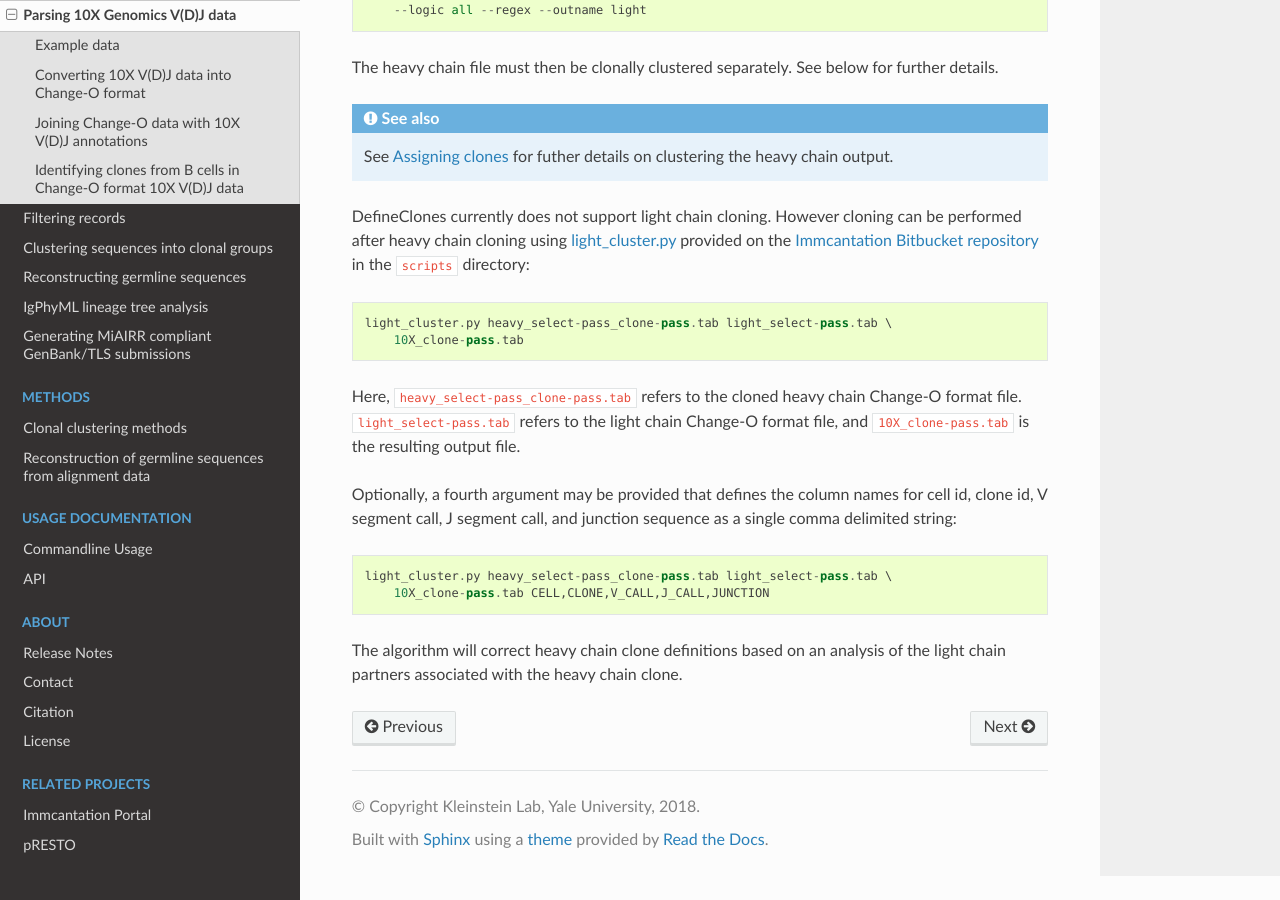
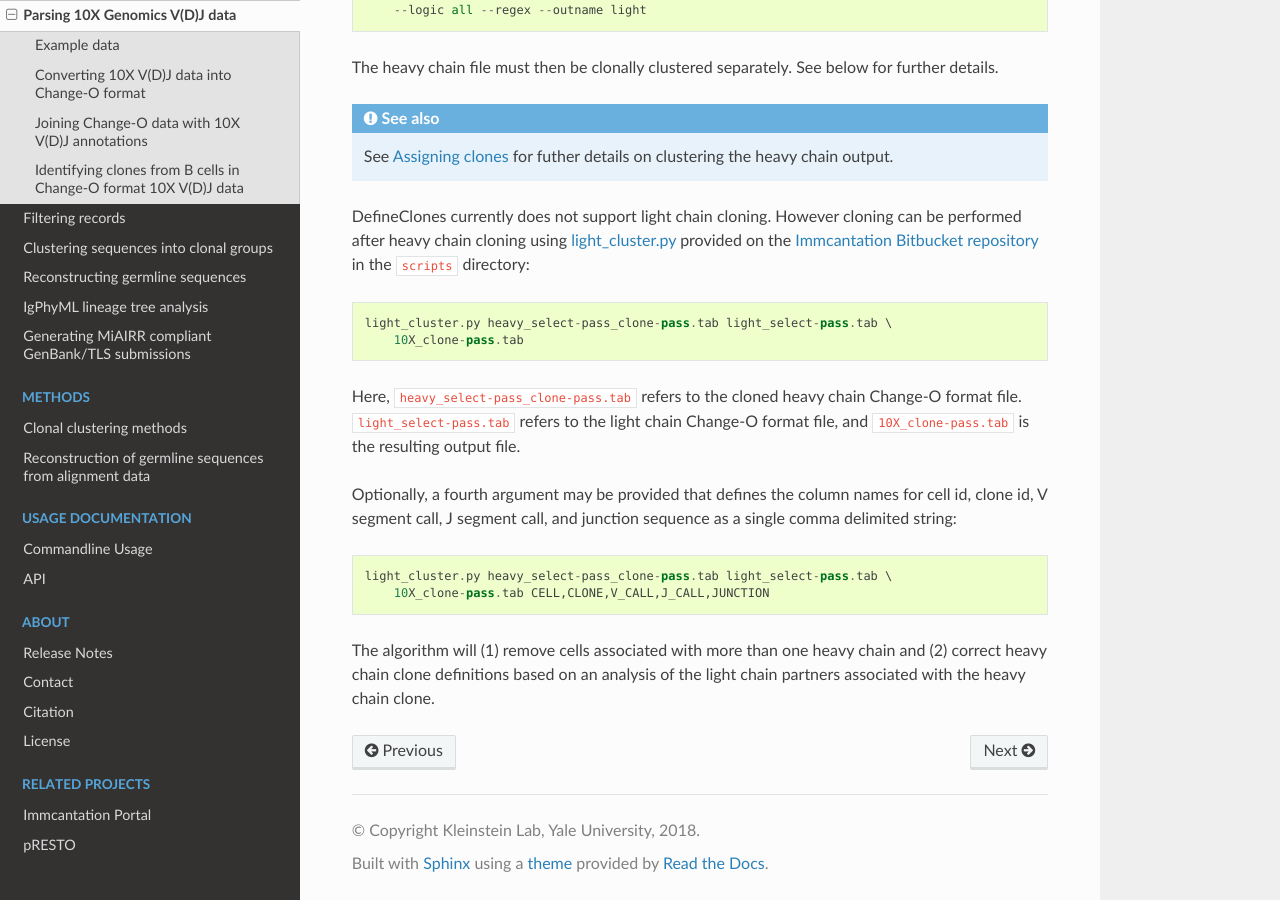
Before and after one commit to immcantation/changeo, a Sphinx documentation site: the page built from docs/examples/10x.rst, in a window 1280 px wide and 900 px high, scrolled down 1660 px. Built offline with Sphinx 7.4.7 and the Read the Docs theme 2.0.0, drawn with Linux system fonts in a browser that asks for light colours; formulas are drawn with MathJax 3.

Commit message:
docs for 10X corrected for multiple heavy chain handling by light_cluster.py

```diff
--- a/docs/examples/10x.rst
+++ b/docs/examples/10x.rst
@@ -99,5 +99,5 @@ V segment call, J segment call, and junction sequence as a single comma delimite
 	light_cluster.py heavy_select-pass_clone-pass.tab light_select-pass.tab \
 	    10X_clone-pass.tab CELL,CLONE,V_CALL,J_CALL,JUNCTION
 
-The algorithm will correct heavy chain clone definitions based on an analysis of the light chain partners associated
+The algorithm will (1) remove cells associated with more than one heavy chain and (2) correct heavy chain clone definitions based on an analysis of the light chain partners associated
 with the heavy chain clone.
```
